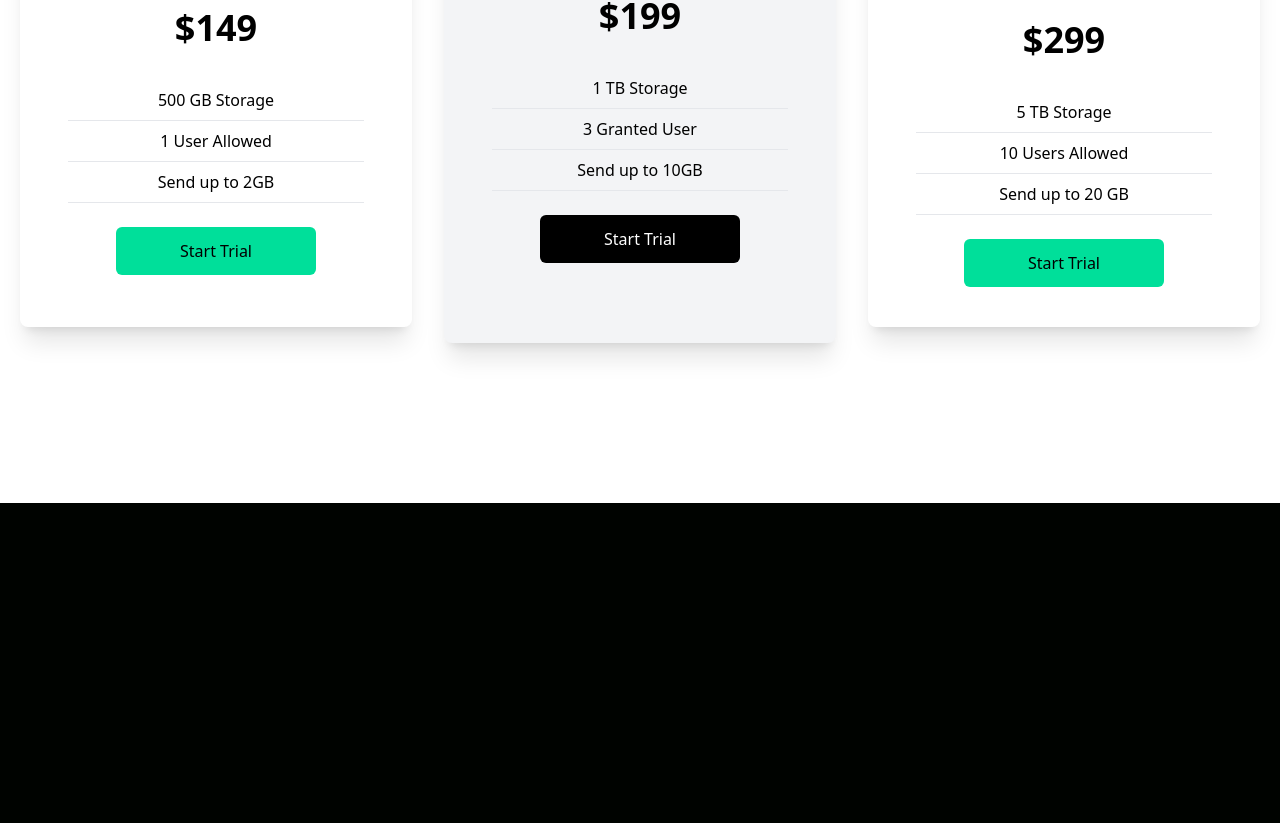
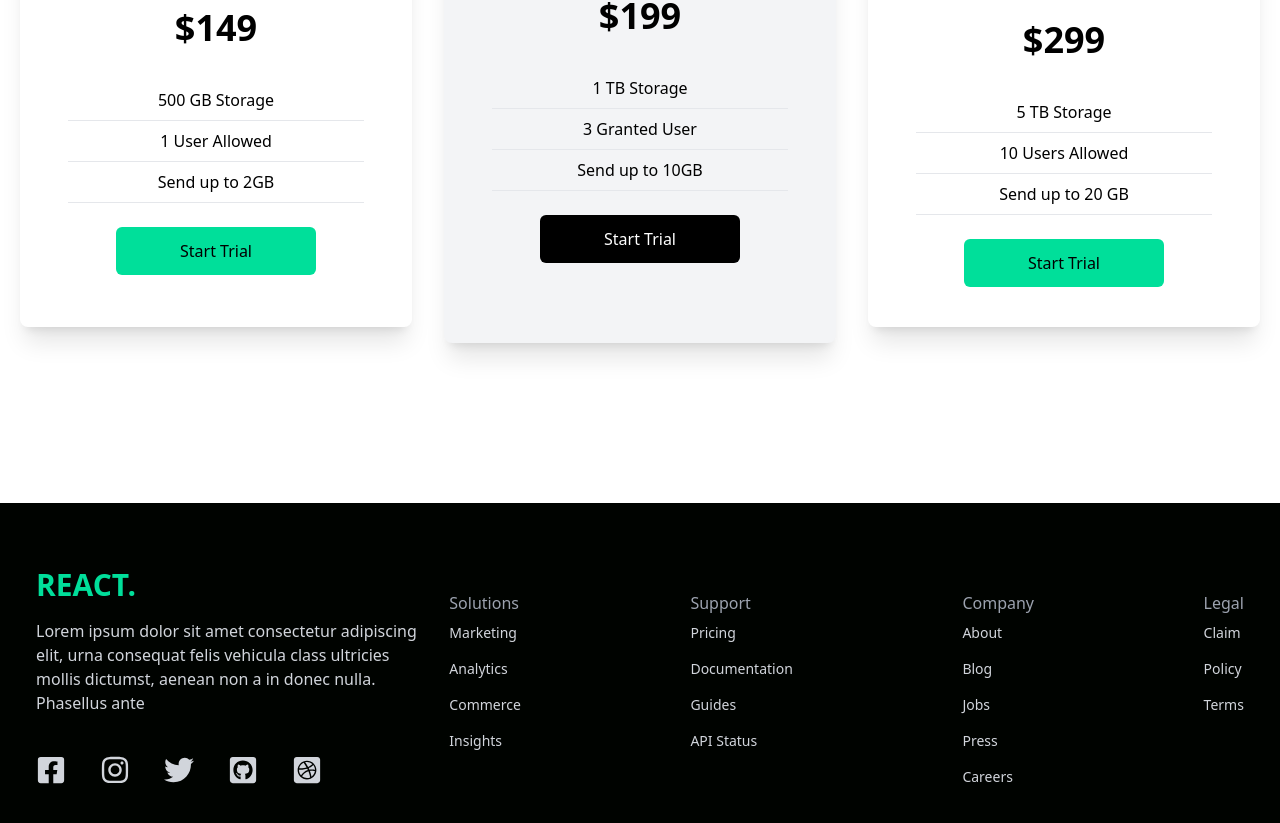
Before and after one commit to Harrytimbog/react-tailwind, a React (Vite) app: page / in a window 1280 px wide. Shown: the part 1971-2794 px from the top of the page. Before the commit the page ends 2474 px from the top, so only its background shows below. Built offline with nearby package versions, Linux system fonts and the light colour scheme.

Commit message:
Create Footer section

```diff
--- a/src/App.jsx
+++ b/src/App.jsx
@@ -1,4 +1,5 @@
 import Analytics from "./components/Analytics";
+import Footer from "./components/Footer";
 import Hero from "./components/Hero";
 import Navbar from "./components/Navbar";
 import Newsletter from "./components/Newsletter";
@@ -12,6 +13,7 @@
       <Analytics />
       <Newsletter />
       <Pricing />
+      <Footer />
     </>
   );
 }
--- /dev/null
+++ b/src/components/Footer.jsx
@@ -0,0 +1,69 @@
+import {
+  FaDribbbleSquare,
+  FaFacebookSquare,
+  FaGithubSquare,
+  FaInstagram,
+  FaTwitter,
+} from "react-icons/fa";
+
+const Footer = () => {
+  return (
+    <div className="max-w-[1240px] mx-auto py-16 px-4 grid lg:grid-cols-3 gap-8 text-gray-300">
+      <div>
+        <h1 className="w-full text-3xl font-bold text-[#00df9a]">REACT.</h1>
+        <p className="py-4 ">
+          Lorem ipsum dolor sit amet consectetur adipiscing elit, urna consequat
+          felis vehicula class ultricies mollis dictumst, aenean non a in donec
+          nulla. Phasellus ante
+        </p>
+        <div className="flex justify-between md:w-[75%] my-6">
+          <FaFacebookSquare size={30} />
+          <FaInstagram size={30} />
+          <FaTwitter size={30} />
+          <FaGithubSquare size={30} />
+          <FaDribbbleSquare size={30} />
+        </div>
+      </div>
+      <div className="lg:col-span-2 flex justify-between mt-6">
+        <div>
+          <h6 className="font-medium text-gray-400">Solutions</h6>
+          <ul>
+            <li className="py-2 text-sm">Marketing</li>
+            <li className="py-2 text-sm">Analytics</li>
+            <li className="py-2 text-sm">Commerce</li>
+            <li className="py-2 text-sm">Insights</li>
+          </ul>
+        </div>
+        <div>
+          <h6 className="font-medium text-gray-400">Support</h6>
+          <ul>
+            <li className="py-2 text-sm">Pricing</li>
+            <li className="py-2 text-sm">Documentation</li>
+            <li className="py-2 text-sm">Guides</li>
+            <li className="py-2 text-sm">API Status</li>
+          </ul>
+        </div>
+        <div>
+          <h6 className="font-medium text-gray-400">Company</h6>
+          <ul>
+            <li className="py-2 text-sm">About</li>
+            <li className="py-2 text-sm">Blog</li>
+            <li className="py-2 text-sm">Jobs</li>
+            <li className="py-2 text-sm">Press</li>
+            <li className="py-2 text-sm">Careers</li>
+          </ul>
+        </div>
+        <div>
+          <h6 className="font-medium text-gray-400">Legal</h6>
+          <ul>
+            <li className="py-2 text-sm">Claim</li>
+            <li className="py-2 text-sm">Policy</li>
+            <li className="py-2 text-sm">Terms</li>
+          </ul>
+        </div>
+      </div>
+    </div>
+  );
+};
+
+export default Footer;
```
